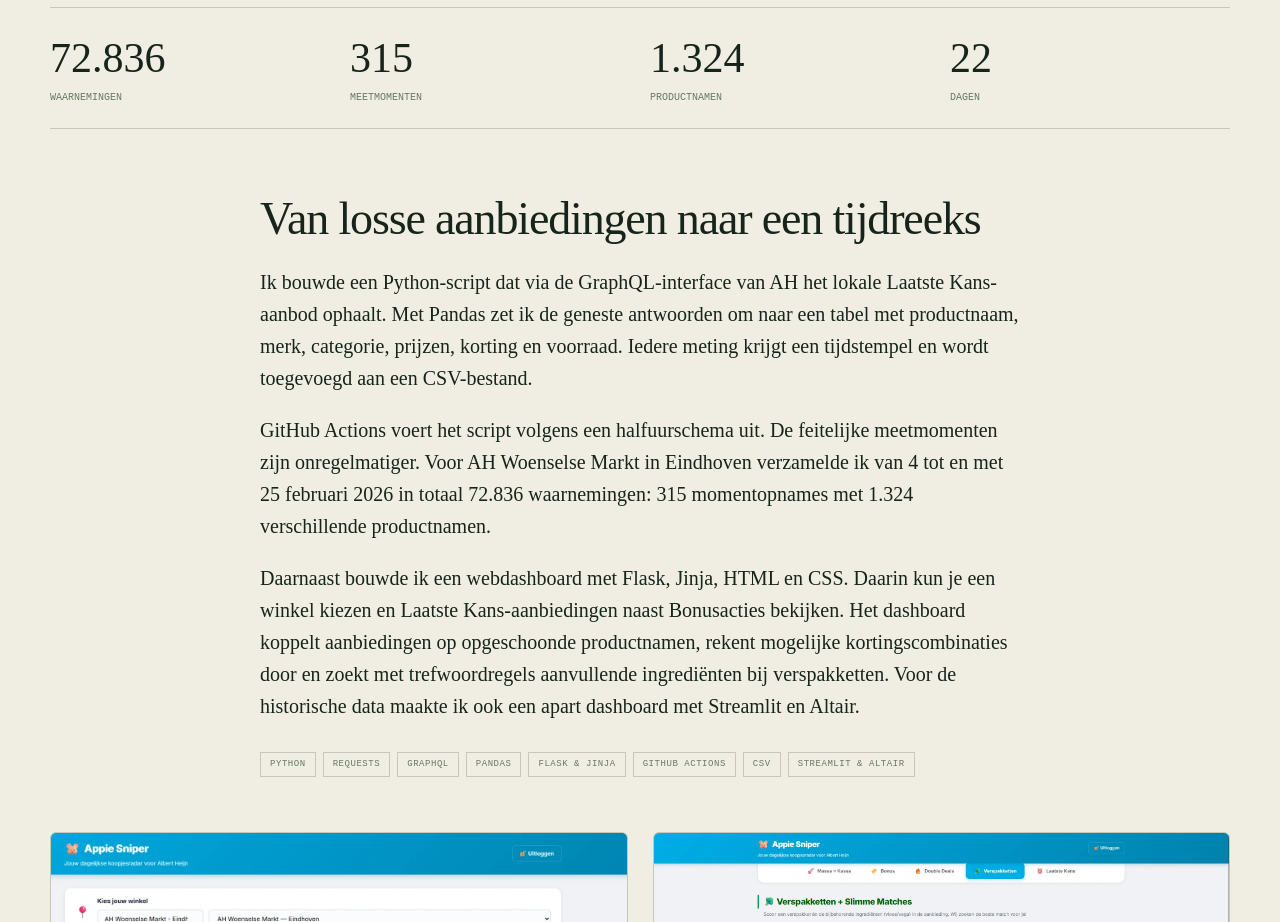
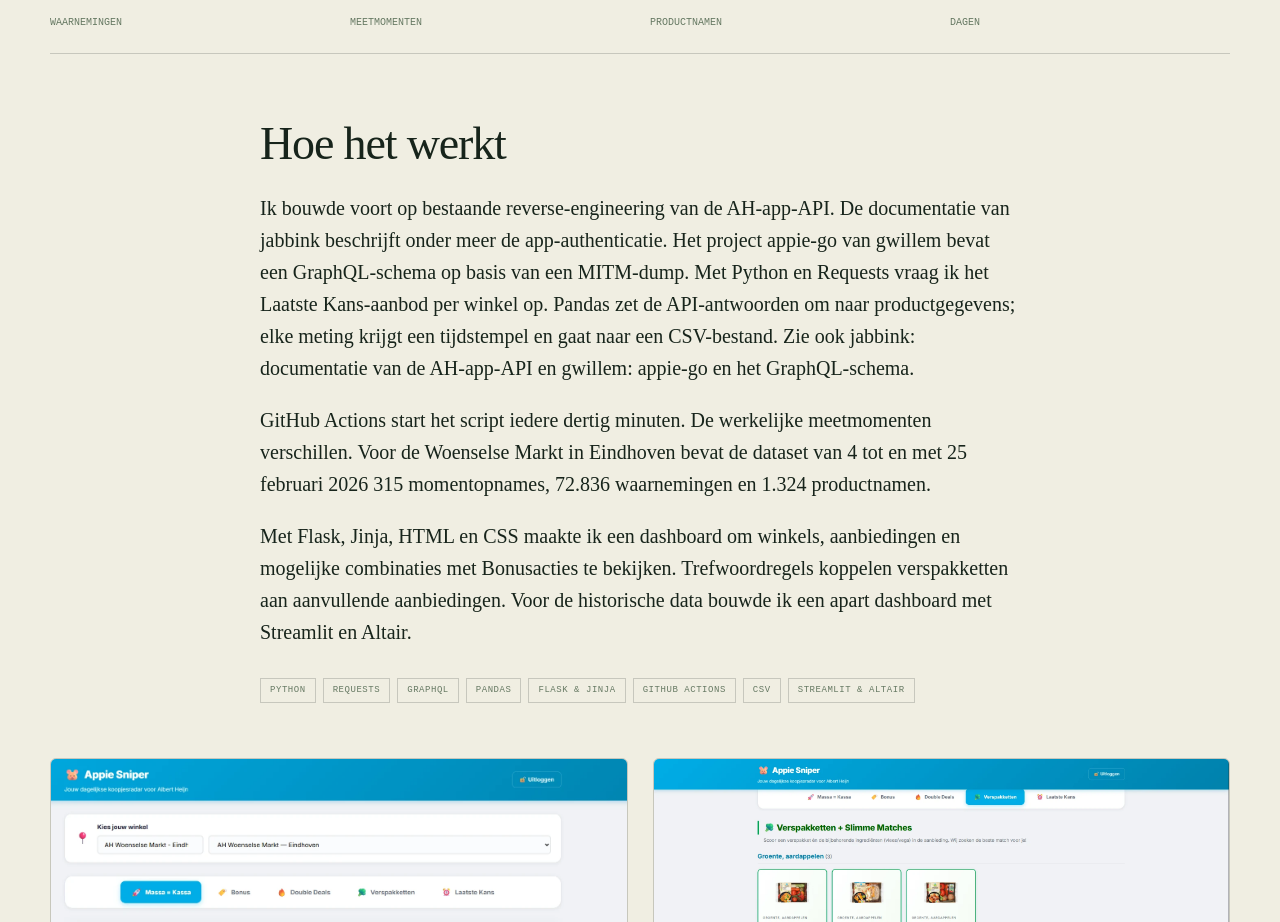
Before and after one commit to Wobknaap/Site, a Next.js app: page /projecten/appie-sniper in a window 1280 px wide. Shown: the part 651-1573 px from the top of the page. Built offline with nearby package versions, Linux system fonts and the light colour scheme.

Commit message:
Simplify project copy and add article banner

```diff
--- a/app/appie-case-study.json
+++ b/app/appie-case-study.json
@@ -1,6 +1,6 @@
 {
   "title": "Wat verschijnt er in het afprijsrek?",
-  "intro": "Tijdreeksen hebben me altijd gefascineerd. Bij de Laatste Kans-koopjes van Albert Heijn vroeg ik me af: welke producten verschijnen hier eigenlijk, en zitten daar terugkerende patronen in? Die nieuwsgierigheid werd Appie Sniper: een eigen dashboard en een dataset om het aanbod door de tijd te volgen.",
+  "intro": "Time series data fascineert me. Voor dit project volgde ik hoe het Laatste Kans-aanbod bij Albert Heijn door de tijd verandert.",
   "stack": [
     "Python",
     "Requests",
@@ -11,11 +11,11 @@
     "CSV",
     "Streamlit & Altair"
   ],
-  "buildTitle": "Van losse aanbiedingen naar een tijdreeks",
+  "buildTitle": "Hoe het werkt",
   "build": [
-    "Ik bouwde een Python-script dat via de GraphQL-interface van AH het lokale Laatste Kans-aanbod ophaalt. Met Pandas zet ik de geneste antwoorden om naar een tabel met productnaam, merk, categorie, prijzen, korting en voorraad. Iedere meting krijgt een tijdstempel en wordt toegevoegd aan een CSV-bestand.",
-    "GitHub Actions voert het script volgens een halfuurschema uit. De feitelijke meetmomenten zijn onregelmatiger. Voor AH Woenselse Markt in Eindhoven verzamelde ik van 4 tot en met 25 februari 2026 in totaal 72.836 waarnemingen: 315 momentopnames met 1.324 verschillende productnamen.",
-    "Daarnaast bouwde ik een webdashboard met Flask, Jinja, HTML en CSS. Daarin kun je een winkel kiezen en Laatste Kans-aanbiedingen naast Bonusacties bekijken. Het dashboard koppelt aanbiedingen op opgeschoonde productnamen, rekent mogelijke kortingscombinaties door en zoekt met trefwoordregels aanvullende ingrediënten bij verspakketten. Voor de historische data maakte ik ook een apart dashboard met Streamlit en Altair."
+    "Ik bouwde voort op bestaande reverse-engineering van de AH-app-API. De documentatie van jabbink beschrijft onder meer de app-authenticatie. Het project appie-go van gwillem bevat een GraphQL-schema op basis van een MITM-dump. Met Python en Requests vraag ik het Laatste Kans-aanbod per winkel op. Pandas zet de API-antwoorden om naar productgegevens; elke meting krijgt een tijdstempel en gaat naar een CSV-bestand.",
+    "GitHub Actions start het script iedere dertig minuten. De werkelijke meetmomenten verschillen. Voor de Woenselse Markt in Eindhoven bevat de dataset van 4 tot en met 25 februari 2026 315 momentopnames, 72.836 waarnemingen en 1.324 productnamen.",
+    "Met Flask, Jinja, HTML en CSS maakte ik een dashboard om winkels, aanbiedingen en mogelijke combinaties met Bonusacties te bekijken. Trefwoordregels koppelen verspakketten aan aanvullende aanbiedingen. Voor de historische data bouwde ik een apart dashboard met Streamlit en Altair."
   ],
   "figures": [
     {
@@ -39,5 +39,15 @@
   ],
   "method": "Dit is een verkennende analyse van één winkel over 22 dagen. Een waarneming is geen verkoop. Productnamen worden per meetmoment één keer geteld; dezelfde naam kan verschillende verpakkingen of nieuwe voorraad betreffen. De meetfrequentie varieert en de eerste en laatste dag zijn onvolledig. Dagen volgen de opgeslagen tijdstempels, waarin geen tijdzone staat. Een structureel weekpatroon vraagt om een langere meetperiode.",
   "sourceUrl": "https://github.com/Wobknaap/Appie-App",
-  "dataUrl": "https://github.com/Wobknaap/Appie-App/blob/39b65f83db54ff937c0d43aed3a48950eca76e7e/laatste_kans_trends.csv"
+  "dataUrl": "https://github.com/Wobknaap/Appie-App/blob/39b65f83db54ff937c0d43aed3a48950eca76e7e/laatste_kans_trends.csv",
+  "apiSources": [
+    {
+      "label": "jabbink: documentatie van de AH-app-API",
+      "url": "https://gist.github.com/jabbink/8bfa44bdfc535d696b340c46d228fdd1"
+    },
+    {
+      "label": "gwillem: appie-go en het GraphQL-schema",
+      "url": "https://github.com/gwillem/appie-go"
+    }
+  ]
 }
--- a/app/artikelen/page.tsx
+++ b/app/artikelen/page.tsx
@@ -15,11 +15,11 @@
       <header className="page-intro page-wrap">
         <p className="eyebrow">Archief · {articles.length} publicaties</p>
         <h1>Artikelen</h1>
-        <p>Columns en artikelen voor Cursor en De AI Workshop, bij elkaar in één overzicht. Over technologie, onderwijs, beleid, studentenleven en Eindhoven.</p>
+        <p>Artikelen over technologie, onderwijs, beleid, studentenleven en Eindhoven.</p>
       </header>
       <figure className="wide-image page-wrap">
-        <img src="/images/hero-landscape.webp" alt="Een bankje in een groen landschap bij zonsopkomst" />
-        <figcaption>Landschap bij zonsopkomst</figcaption>
+        <img src="/images/article-banner.webp" alt="Groene letterstenen met losse letters in een raster" />
+        <figcaption>Groene letterstenen</figcaption>
       </figure>
       <section className="archive-page page-wrap">
         <ArticleList items={articles} />
--- a/app/globals.css
+++ b/app/globals.css
@@ -300,3 +300,6 @@
 .bep-document .pdf-help { font: 14px/1.5 var(--font-geist-sans); margin-top: 25px; }
 .pdf-viewer { display: block; width: 100%; height: 85vh; min-height: 600px; margin-top: 25px; border: 1px solid var(--line); background: #fff; }
 @media (max-width: 700px) { .pdf-viewer { height: 70vh; min-height: 400px; } .bep-subtitle { font-size: 20px; } }
+
+.projects-intro { grid-template-columns: 1fr; }
+.projects-intro h1 { grid-column: 1 / -1; }
--- a/app/page.tsx
+++ b/app/page.tsx
@@ -24,7 +24,7 @@
       <section className="home-latest page-wrap">
         <div className="section-heading">
           <div><span>01</span><p>Archief</p></div>
-          <h2>Artikelen van Cursor & DAW</h2>
+          <h2>Recent gepubliceerd</h2>
         </div>
         <ArticleList items={featuredArticles} />
         <a className="underlined-link archive-link" href="/artikelen">Alle artikelen bekijken ↗</a>
--- a/app/projecten/appie-sniper/page.tsx
+++ b/app/projecten/appie-sniper/page.tsx
@@ -10,7 +10,7 @@
    <a className="back-link" href="/projecten">← Persoonlijke projecten</a>
    <header className="case-intro"><p className="eyebrow">Appie Sniper · Persoonlijk project · 2026</p><h1>{study.title}</h1><p className="article-deck">{study.intro}</p></header>
    <div className="case-stats"><div><strong>72.836</strong><span>waarnemingen</span></div><div><strong>315</strong><span>meetmomenten</span></div><div><strong>1.324</strong><span>productnamen</span></div><div><strong>22</strong><span>dagen</span></div></div>
-   <section className="case-copy"><h2>{study.buildTitle}</h2>{study.build.map(p => <p key={p}>{p}</p>)}<div className="article-tags">{study.stack.map(tag=><span className="article-tag" key={tag}>{tag}</span>)}</div></section>
+   <section className="case-copy"><h2>{study.buildTitle}</h2>{study.build.map((p, index) => <p key={p}>{p}{index === 0 && <> Zie ook <a href={study.apiSources[0].url} target="_blank" rel="noreferrer">{study.apiSources[0].label}</a> en <a href={study.apiSources[1].url} target="_blank" rel="noreferrer">{study.apiSources[1].label}</a>.</>}</p>)}<div className="article-tags">{study.stack.map(tag=><span className="article-tag" key={tag}>{tag}</span>)}</div></section>
    <div className="case-screens"><figure><a href="/images/appie/dashboard.webp"><img src="/images/appie/dashboard.webp" alt="Appie Sniper-dashboard met winkelkeuze en een ranglijst van koopjes" loading="lazy" /></a><figcaption>Het dashboard: aanbiedingen voor de gekozen winkel.</figcaption></figure><figure><a href="/images/appie/verspakketten.webp"><img src="/images/appie/verspakketten.webp" alt="Verspakketten met voorgestelde aanvullende ingrediënten in Appie Sniper" loading="lazy" /></a><figcaption>Verspakketten met matches op basis van trefwoordregels.</figcaption></figure></div>
    {study.figures.map(f=><section className="case-figure" key={f.image}><div className="case-copy"><h2>{f.title}</h2><p>{f.text}</p></div><figure><a href={`/images/appie/${f.image}.svg`} aria-label={`Vergroot: ${f.title}`}><img src={`/images/appie/${f.image}.svg`} alt={f.alt} loading="lazy" /></a><figcaption>Klik op de grafiek om deze te vergroten.</figcaption></figure></section>)}
    <aside className="case-method"><h2>Over de data</h2><p>{study.method}</p><div className="case-links"><a className="underlined-link" href={study.sourceUrl}>Code op GitHub ↗</a><a className="underlined-link" href={study.dataUrl}>Bekijk de brondata ↗</a></div></aside>
--- a/app/projecten/page.tsx
+++ b/app/projecten/page.tsx
@@ -10,10 +10,9 @@
 export default function ProjectsPage() {
   return <main id="top">
     <SiteHeader active="projecten" />
-    <header className="page-intro page-wrap">
+    <header className="page-intro projects-intro page-wrap">
       <p className="eyebrow">Data · taal · technologie</p>
       <h1>Persoonlijke projecten</h1>
-      <p>Van een eigen datapipeline tot onderzoek naar taal. Projecten waarin ik ideeën uitwerk en nieuwe technieken toepas.</p>
     </header>
     <section className="project-grid page-wrap" aria-label="Projecten">
       {projects.map((project) => <article className="project-card" key={project.title}>
--- a/app/projects-data.json
+++ b/app/projects-data.json
@@ -2,7 +2,7 @@
   {
     "title": "Appie Sniper",
     "category": "Data pipeline & dashboard",
-    "description": "Welke producten verschijnen in het Laatste Kans-aanbod, en welke patronen keren terug? Een eigen dashboard en datapipeline, met 315 meetmomenten als basis voor een verkennende tijdreeksanalyse.",
+    "description": "Een Python-script verzamelt het Laatste Kans-aanbod bij Albert Heijn. Een dashboard laat zien welke producten verschijnen en terugkeren.",
     "tags": [
       "Python",
       "Pandas",
@@ -15,7 +15,7 @@
   {
     "title": "Thematic Structures of Deception",
     "category": "Bacheloronderzoek · Data Science",
-    "description": "Onderzoek naar thematische patronen in leugens met natural language processing. Met BERTopic, transformer-embeddings en clustering analyseerde ik 3.256 leugens in negen narratieve contexten. De thema’s zijn met automatische evaluatie en menselijke beoordeling onderzocht.",
+    "description": "Bacheloronderzoek naar thematische patronen in leugens, met BERTopic, UMAP, HDBSCAN en Optuna.",
     "tags": [
       "NLP",
       "BERTopic",
```
Also changed, not shown: scripts/build-pages.mjs (+4 -4 lines), public/images/article-banner.webp (added).
